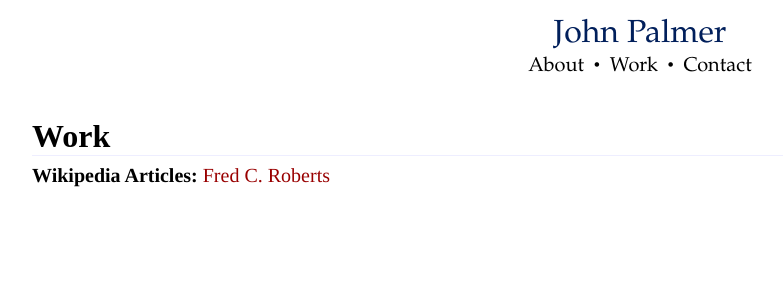
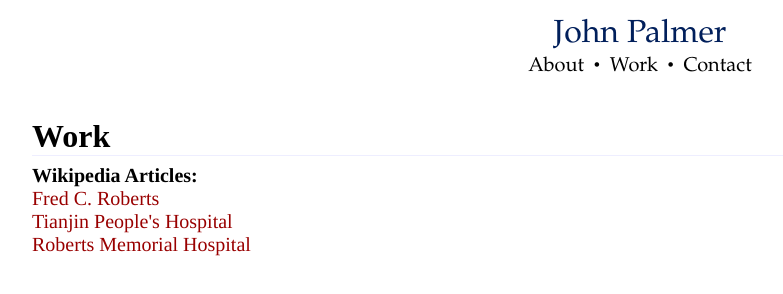
Before and after one commit to jdpalmer95/johndpalmer, a plain HTML site: page work.html in a window 1280 px wide. Shown: the whole page, without its empty margins (0-783 px from the left). Drawn offline with Linux system fonts and the light colour scheme.

Commit message:
Add files via upload

```diff
--- a/work.html
+++ b/work.html
@@ -19,7 +19,11 @@
     </nav>
     <div class="main">
       <h1 class="headline">Work</h1>
-      	<p><b>Wikipedia Articles:</b> <a href="https://en.wikipedia.org/wiki/Fred_C._Roberts">Fred C. Roberts</a></p>
+	<p></p>
+      	<p><b>Wikipedia Articles:</b></p>
+	<p> <a href="https://en.wikipedia.org/wiki/Fred_C._Roberts">Fred C. Roberts</a></p>
+	<p> <a href="https://en.wikipedia.org/wiki/Tianjin_People%27s_Hospital">Tianjin People's Hospital</a></p>
+	<p> <a href="https://en.wikipedia.org/wiki/Roberts_Memorial_Hospital">Roberts Memorial Hospital</a></p>
     </div>
   </body>
 </html>
```
